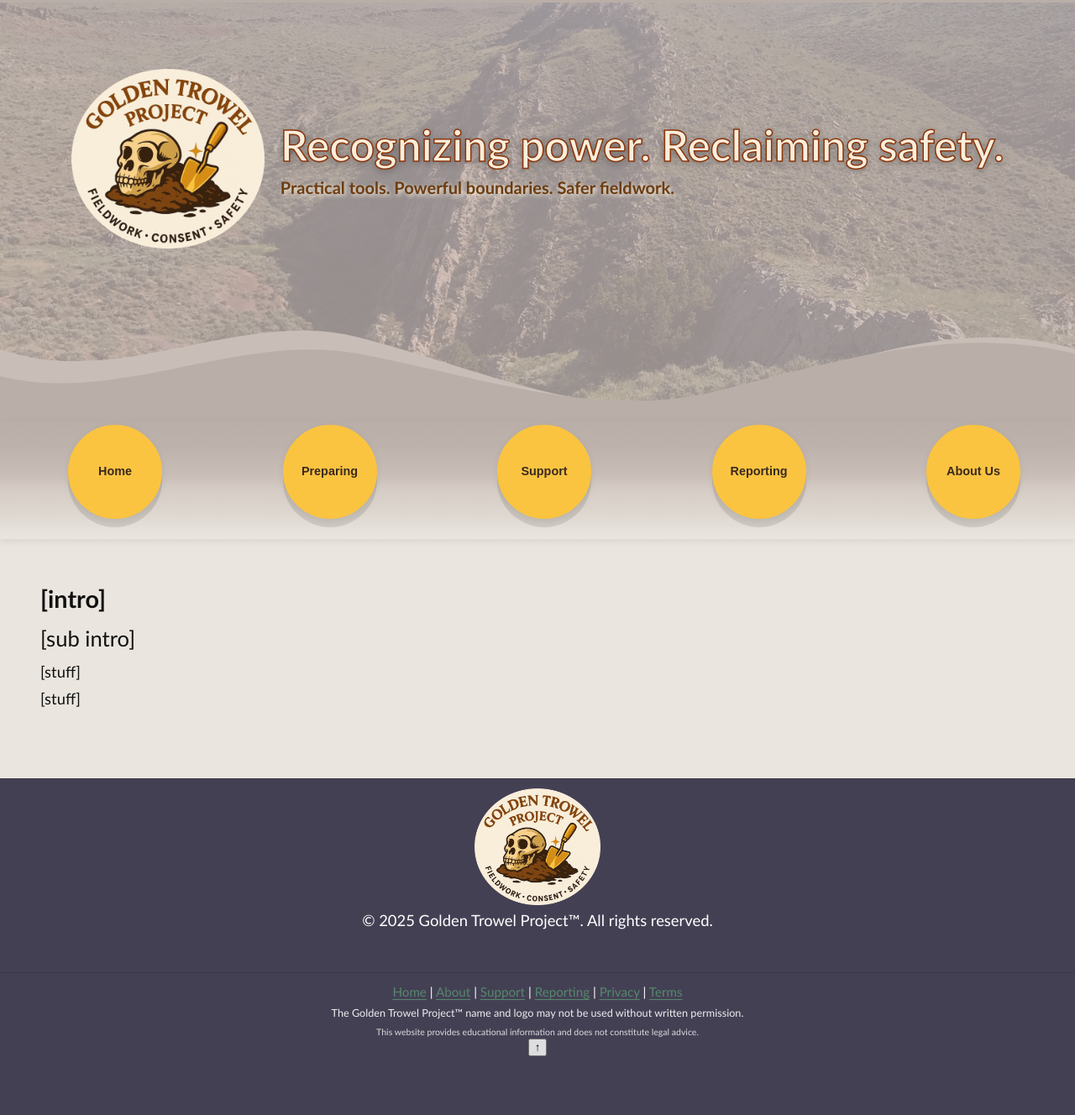
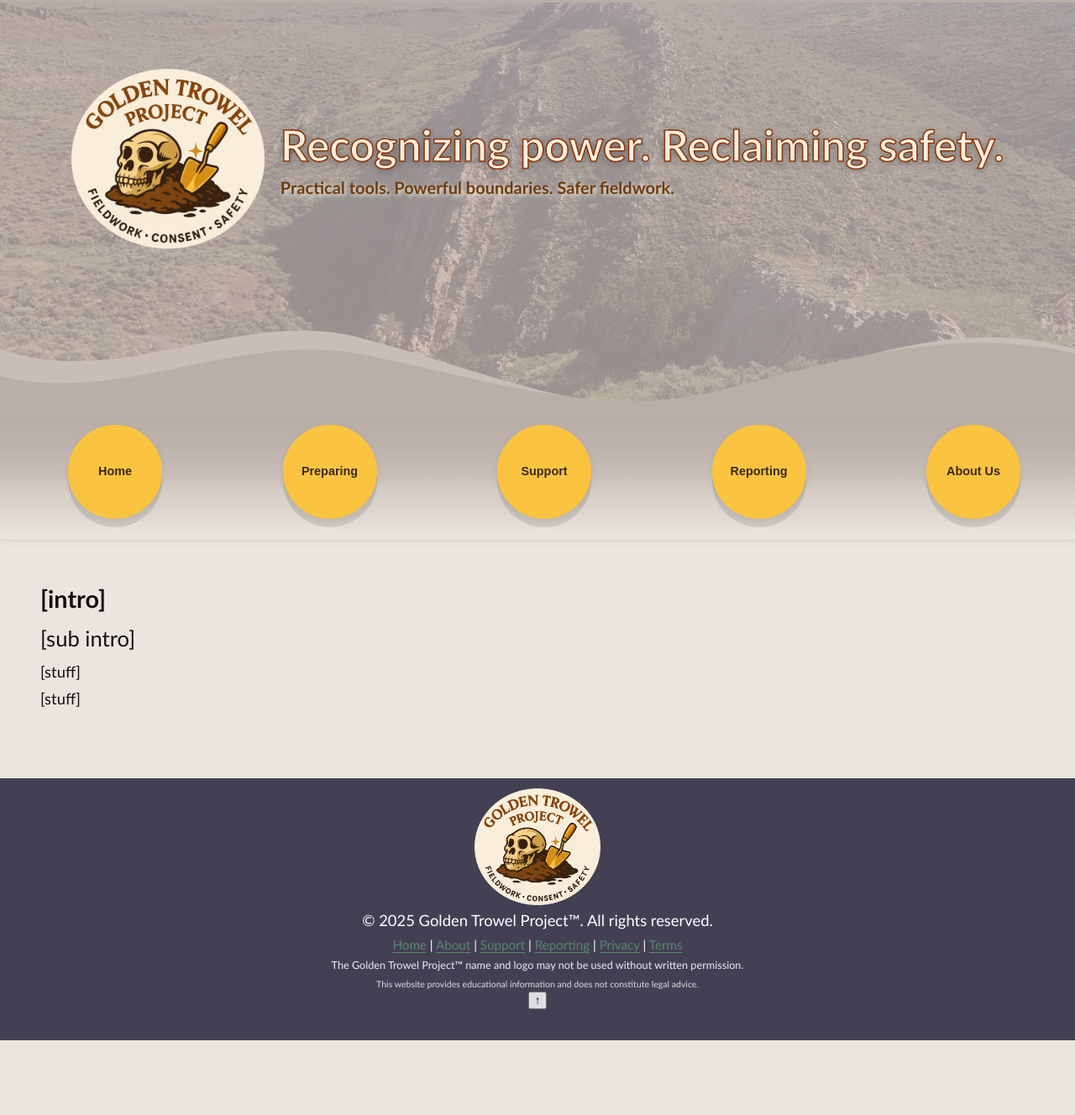
Before and after one commit to AnthroSafetyWarrior/GoldenTrowelProject, a Jekyll site: the page built from _pages/contact.html, in a window 1280 px wide. Shown: the whole page at 84% size. Built offline with Jekyll 4.4.1, drawn with Linux system fonts in a browser that asks for light colours; after the commit the page ends 1239 px from its top, so only the background shows below that.

Commit message:
updating name

```diff
--- a/_layouts/default.html
+++ b/_layouts/default.html
@@ -1276,9 +1276,9 @@
   loading="lazy" decoding="async" fetchpriority="low"
   style="max-width:150px; height:auto; display:block; margin-inline:auto;">
       <p>© {{ site.time | date: '%Y' }} Golden Trowel Project™. All rights reserved.</p>
+</div>
 
     <div class="footer-links">
-<footer class="legal-footer" role="contentinfo" aria-label="Legal">
   <nav class="footer-links" aria-label="Footer navigation">
     <a href="{{ '/' | relative_url }}">Home</a>
     <span class="divider">|</span>
@@ -1297,8 +1297,7 @@
   <small>This website provides educational information and does not constitute legal advice.</small>
 
            <div class="back-to-top" data-href="{{ '/' | relative_url }}">
-  <button class="back-to-top" aria-label="Back to top">↑</button>
-</div>
+  <button class="back-to-top" aria-label="Back to top">↑</button> </div>
 </div>
 </div>
 </footer>
```
